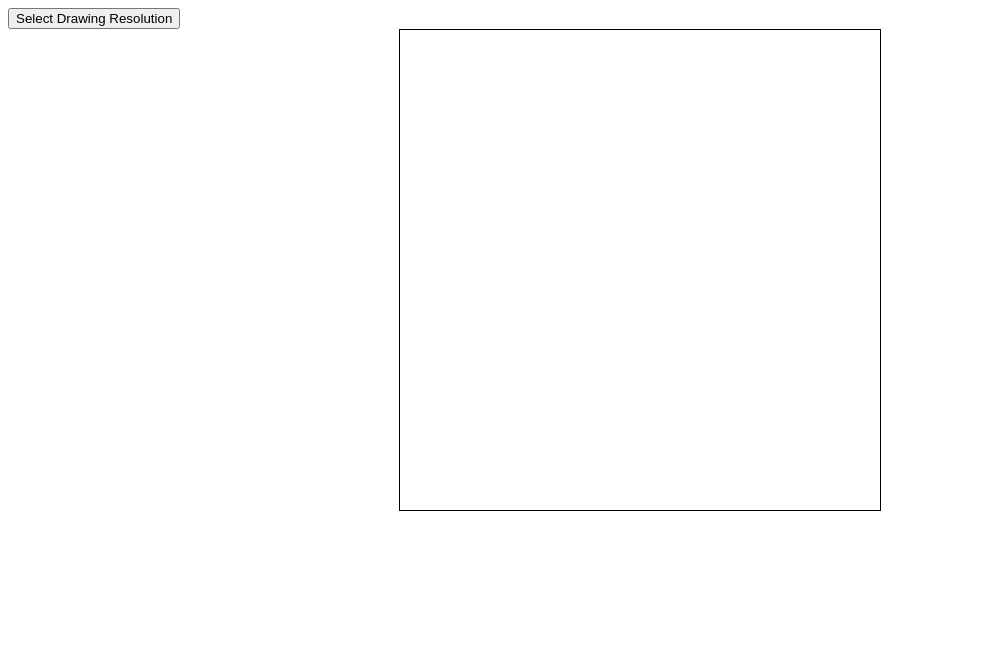
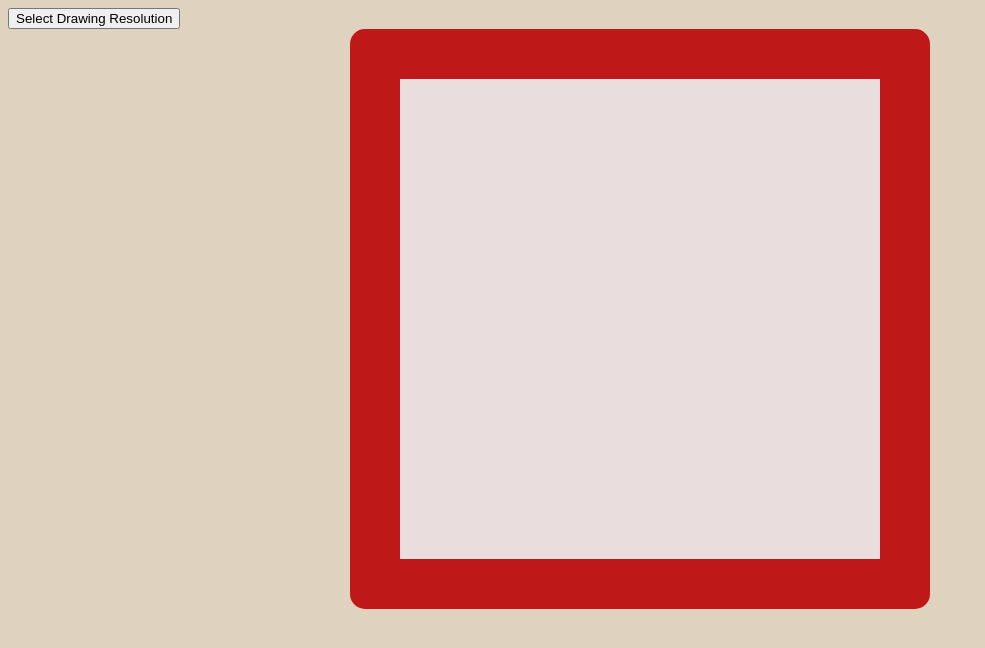
Before and after one commit to ryanstanford92/odin_Etch-a-Sketch, a plain HTML site: page index.html in a window 1280 px wide. Shown: the whole page, without its empty margins (0-985 px from the left). Drawn offline with Linux system fonts and the light colour scheme.

Commit message:
Update styling to resemble classic etch-a-sketch

```diff
--- a/style.css
+++ b/style.css
@@ -1,5 +1,11 @@
+body {
+    background-color: rgb(223, 210, 191);
+}
+
 .grid-container {
-    border: 1px solid black;
+    border: 50px solid rgba(189, 10, 10, 0.935);
+    border-radius: 15px;
+    background-color: rgb(233, 221, 221);
     display: flex;
     width: 480px;
     height: 480px;
```
